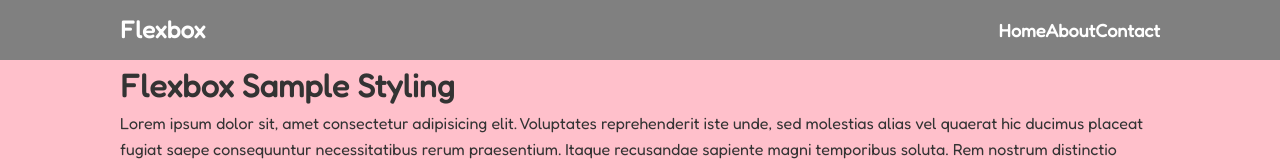
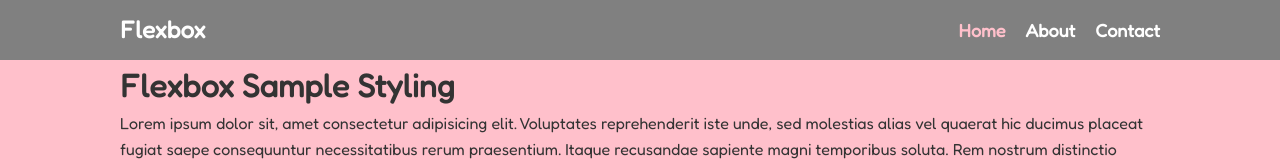
Before and after one commit to ShannaJSmith/flexbox-practice, a React (Create React App) app in the folder flexbox/: page / in a window 1280 px wide. In both pictures the pointer is over the link "Home". Shown: the top 161 px of the page. Built offline with nearby package versions, Linux system fonts and the light colour scheme.

Commit message:
add comments and position links

```diff
--- a/flexbox/src/index.css
+++ b/flexbox/src/index.css
@@ -50,10 +50,16 @@ ul {
   font-size: 18px;
 }
 
+.navbar a:hover {
+  color: pink;
+}
+
 .navbar .container {
   height: 100%;
   display: flex;
+  /* to position logo and a-tag children elements on opposite sides  */
   justify-content: space-between;
+  /* center the children elements vertically/cross-axis */
   align-items: center;
 }
 
@@ -61,5 +67,7 @@ ul {
   display: flex;
 }
 
+/* space the navbar links from each other */
 .navbar ul li {
+  margin-left: 20px;
 }
```
